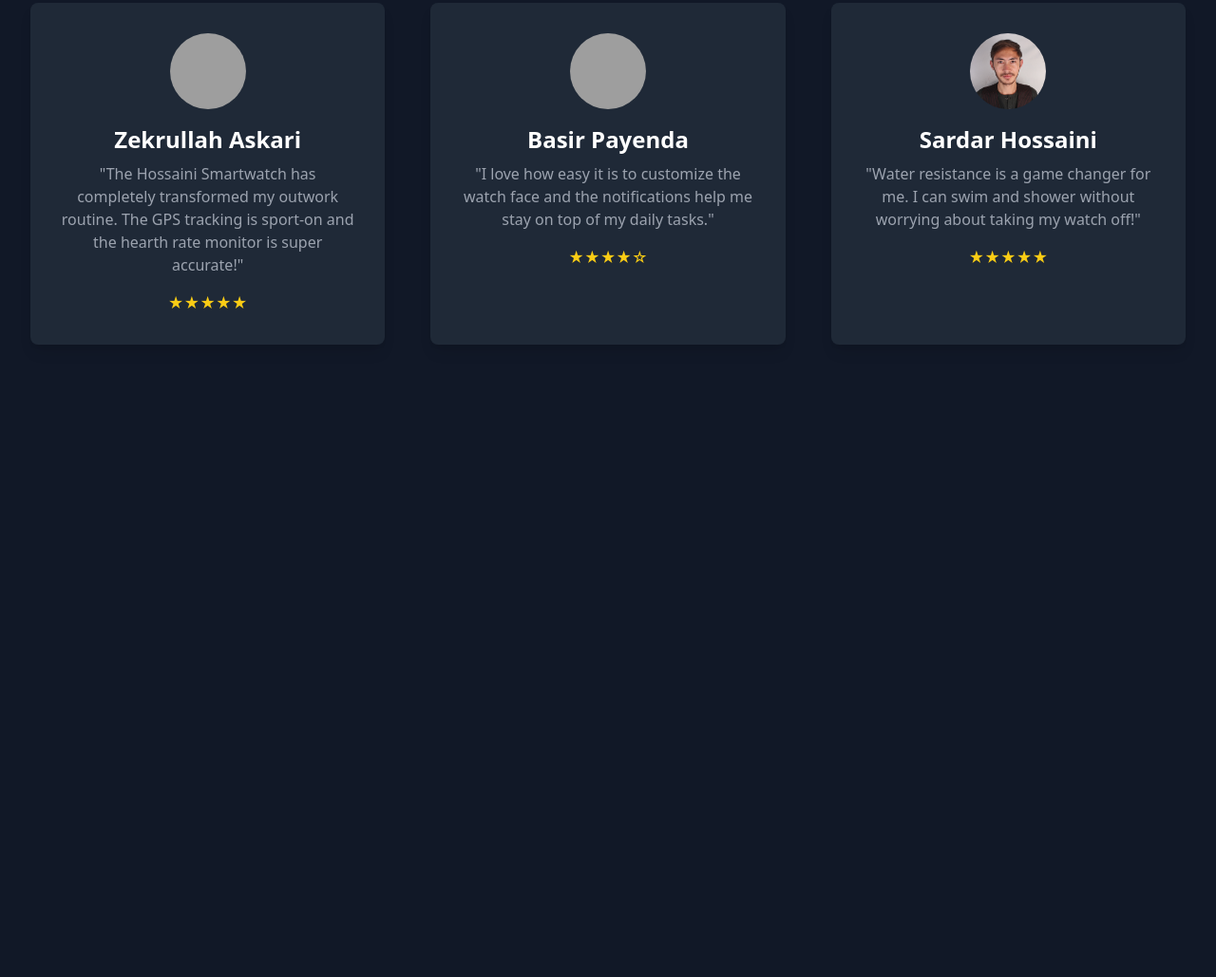
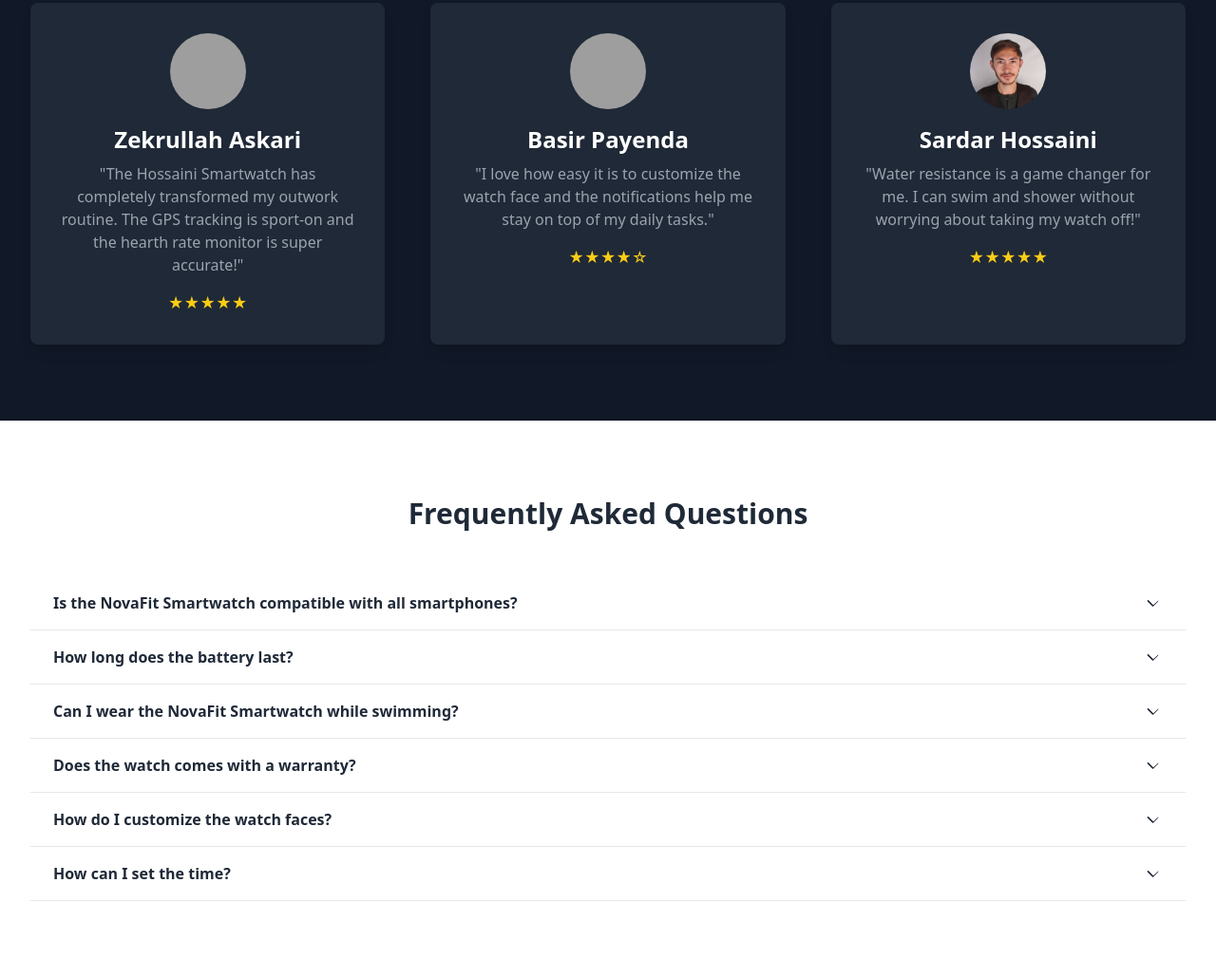
Before and after one commit to SardarHossaini/Hossaini-Smartwatch, a website: page dist/index.html in a window 1280 px wide. Shown: the part 3457-4486 px from the top of the page at 95% size. Before the commit the page ends 3900 px from the top, so only its background shows below. Drawn offline with Linux system fonts and the light colour scheme; grey boxes are pictures that could not be loaded.

Commit message:
added frequently asked questions

```diff
--- a/dist/app.js
+++ b/dist/app.js
@@ -1,5 +1,8 @@
 const menuBtn = document.getElementById("menu-btn");
 const menu = document.getElementById("menu");
+const questions = document.querySelectorAll(".faq-question");
+const answers = document.querySelectorAll(".faq-answer");
+const FAQIcons = document.querySelectorAll(".faq-question svg");
 
 // Open Menu
 menuBtn.addEventListener("click", () => {
@@ -12,3 +15,26 @@ menuBtn.addEventListener("click", () => {
     menu.classList.replace("flex", "hidden");
   });
 });
+
+// control FAQs
+questions.forEach((question) => {
+  question.addEventListener("click", () => {
+    const answer = question.nextElementSibling;
+    const icon = question.querySelector("svg");
+
+    // Toggle the visibility of the answer
+    if (answer.classList.contains("max-h-0")) {
+      // Close all other open answers
+      answers.forEach((el) => el.classList.replace("max-h-24", "max-h-0"));
+      FAQIcons.forEach((el) => el.classList.remove("rotate-180"));
+
+      // Open the clicked answer
+      answer.classList.replace("max-h-0", "max-h-24");
+      icon.classList.add("rotate-180");
+    } else {
+      // Close the clicked answer
+      answer.classList.replace("max-h-24", "max-h-0");
+      icon.classList.remove("rotate-180");
+    }
+  });
+});
--- a/dist/index.html
+++ b/dist/index.html
@@ -242,6 +242,82 @@
         </div>
       </div>
     </section>
+
+    <!-- MARK: FAQ -->
+    <section id="faq" class="py-20 bg-white">
+      <div class="mx-auto max-w-7xl px-6 lg:px-8">
+        <h2 class="mb-12 text-center text-3xl font-bold text-gray-800">Frequently Asked Questions</h2>
+        <!-- FAQ Items -->
+        <div class="">
+          <!-- Question 1 -->
+           <div class="border-b border-gray-200">
+            <button class="faq-question flex w-full items-center justify-between px-6 py-4 text-left font-semibold text-gray-800 focus:outline-none">
+              <span>Is the NovaFit Smartwatch compatible with all smartphones?</span>
+              <svg class="w-5 h-5 shrink-0 transition-transform duration-300" viewBox="0 0 24 24" fill="currentColor"><path d="M19.293 9.293a1 1 0 00-1.414 0L12 14.586 6.121 8.707a1 1 0 00-1.414 1.414l6 6a1 1 0 001.414 0l6-6a1 1 0 000-1.414z"/></svg>
+            </button>
+            <div class="faq-answer max-h-0 overflow-hidden text-gray-600 duration-500">
+              <p class="px-6 py-4">Yes, NovaFit is compatible with both iOS and Android devices</p>
+            </div>
+           </div>
+
+           <!-- Question 2 -->
+           <div class="border-b border-gray-200">
+            <button class="faq-question flex w-full items-center justify-between px-6 py-4 text-left font-semibold text-gray-800 focus:outline-none">
+              <span>How long does the battery last?</span>
+              <svg class="w-5 h-5 shrink-0 transition-transform duration-300" viewBox="0 0 24 24" fill="currentColor"><path d="M19.293 9.293a1 1 0 00-1.414 0L12 14.586 6.121 8.707a1 1 0 00-1.414 1.414l6 6a1 1 0 001.414 0l6-6a1 1 0 000-1.414z"/></svg>
+            </button>
+            <div class="faq-answer max-h-0 overflow-hidden text-gray-600 duration-500">
+              <p class="px-6 py-4">The battery lasts up to 7 days on a single charge, depending on usage.</p>
+            </div>
+           </div>
+
+           <!-- Question 3 -->
+           <div class="border-b border-gray-200">
+            <button class="faq-question flex w-full items-center justify-between px-6 py-4 text-left font-semibold text-gray-800 focus:outline-none">
+              <span>Can I wear the NovaFit Smartwatch while swimming?</span>
+              <svg class="w-5 h-5 shrink-0 transition-transform duration-300" viewBox="0 0 24 24" fill="currentColor"><path d="M19.293 9.293a1 1 0 00-1.414 0L12 14.586 6.121 8.707a1 1 0 00-1.414 1.414l6 6a1 1 0 001.414 0l6-6a1 1 0 000-1.414z"/></svg>
+            </button>
+            <div class="faq-answer max-h-0 overflow-hidden text-gray-600 duration-500">
+              <p class="px-6 py-4">Yes, the NovaFit is water-resistant and can be worn while swimming.</p>
+            </div>
+           </div>
+
+           <!-- Question 4 -->
+           <div class="border-b border-gray-200">
+            <button class="faq-question flex w-full items-center justify-between px-6 py-4 text-left font-semibold text-gray-800 focus:outline-none">
+              <span>Does the watch comes with a warranty?</span>
+              <svg class="w-5 h-5 shrink-0 transition-transform duration-300" viewBox="0 0 24 24" fill="currentColor"><path d="M19.293 9.293a1 1 0 00-1.414 0L12 14.586 6.121 8.707a1 1 0 00-1.414 1.414l6 6a1 1 0 001.414 0l6-6a1 1 0 000-1.414z"/></svg>
+            </button>
+            <div class="faq-answer max-h-0 overflow-hidden text-gray-600 duration-500">
+              <p class="px-6 py-4">Yes, the NovaFit Smartwatch comes with a one-year warranty.</p>
+            </div>
+           </div>
+
+           <!-- Question 5 -->
+           <div class="border-b border-gray-200">
+            <button class="faq-question flex w-full items-center justify-between px-6 py-4 text-left font-semibold text-gray-800 focus:outline-none">
+              <span>How do I customize the watch faces?</span>
+              <svg class="w-5 h-5 shrink-0 transition-transform duration-300" viewBox="0 0 24 24" fill="currentColor"><path d="M19.293 9.293a1 1 0 00-1.414 0L12 14.586 6.121 8.707a1 1 0 00-1.414 1.414l6 6a1 1 0 001.414 0l6-6a1 1 0 000-1.414z"/></svg>
+            </button>
+            <div class="faq-answer max-h-0 overflow-hidden text-gray-600 duration-500">
+              <p class="px-6 py-4">You can customize watch faces using the NovaFit app on your smartphone.</p>
+            </div>
+           </div>
+
+           <!-- Question 5 -->
+           <div class="border-b border-gray-200">
+            <button class="faq-question flex w-full items-center justify-between px-6 py-4 text-left font-semibold text-gray-800 focus:outline-none">
+              <span>How can I set the time?</span>
+              <svg class="w-5 h-5 shrink-0 transition-transform duration-300" viewBox="0 0 24 24" fill="currentColor"><path d="M19.293 9.293a1 1 0 00-1.414 0L12 14.586 6.121 8.707a1 1 0 00-1.414 1.414l6 6a1 1 0 001.414 0l6-6a1 1 0 000-1.414z"/></svg>
+            </button>
+            <div class="faq-answer max-h-0 overflow-hidden text-gray-600 duration-500">
+              <p class="px-6 py-4">You can set the time by its key and by Hossaini app.</p>
+            </div>
+           </div>
+
+        </div>
+      </div>
+    </section>
     <script src="app.js"></script>
   </body>
 </html>
```
Also changed, not shown: dist/output.css.
